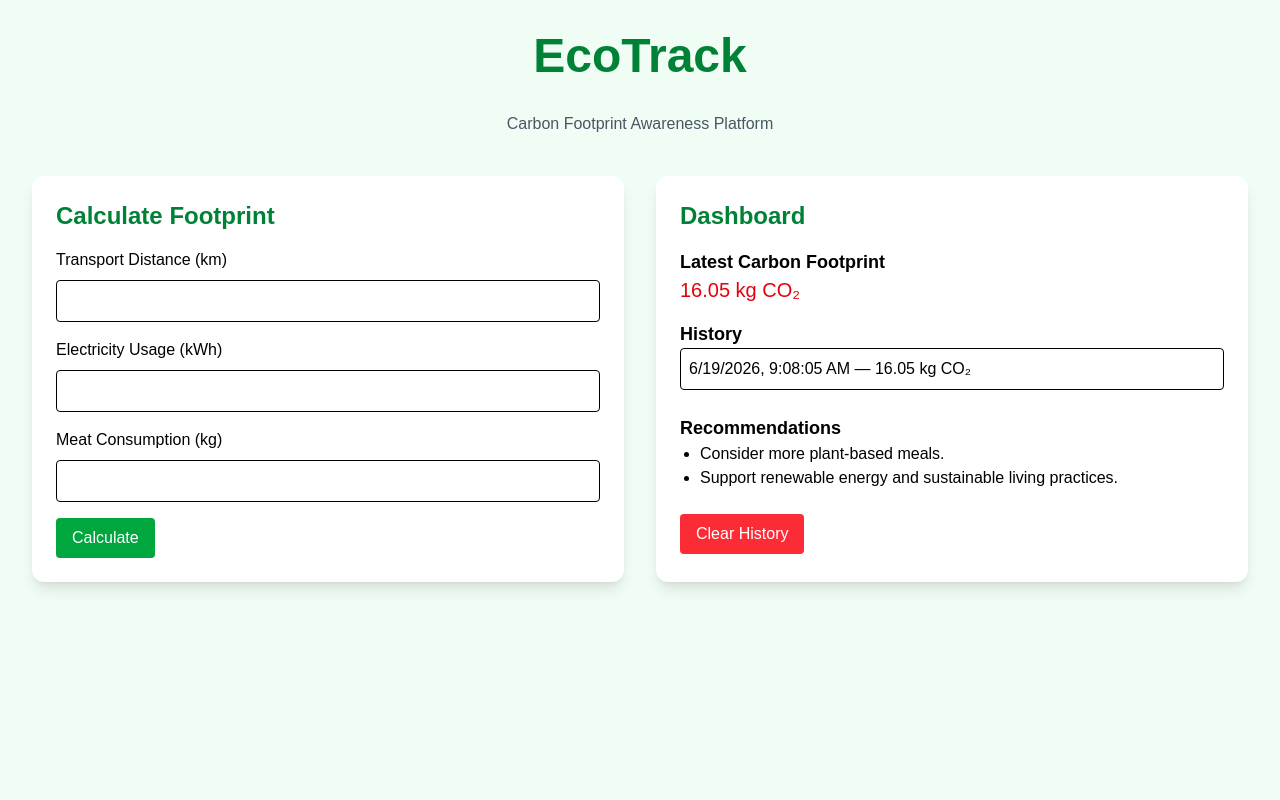
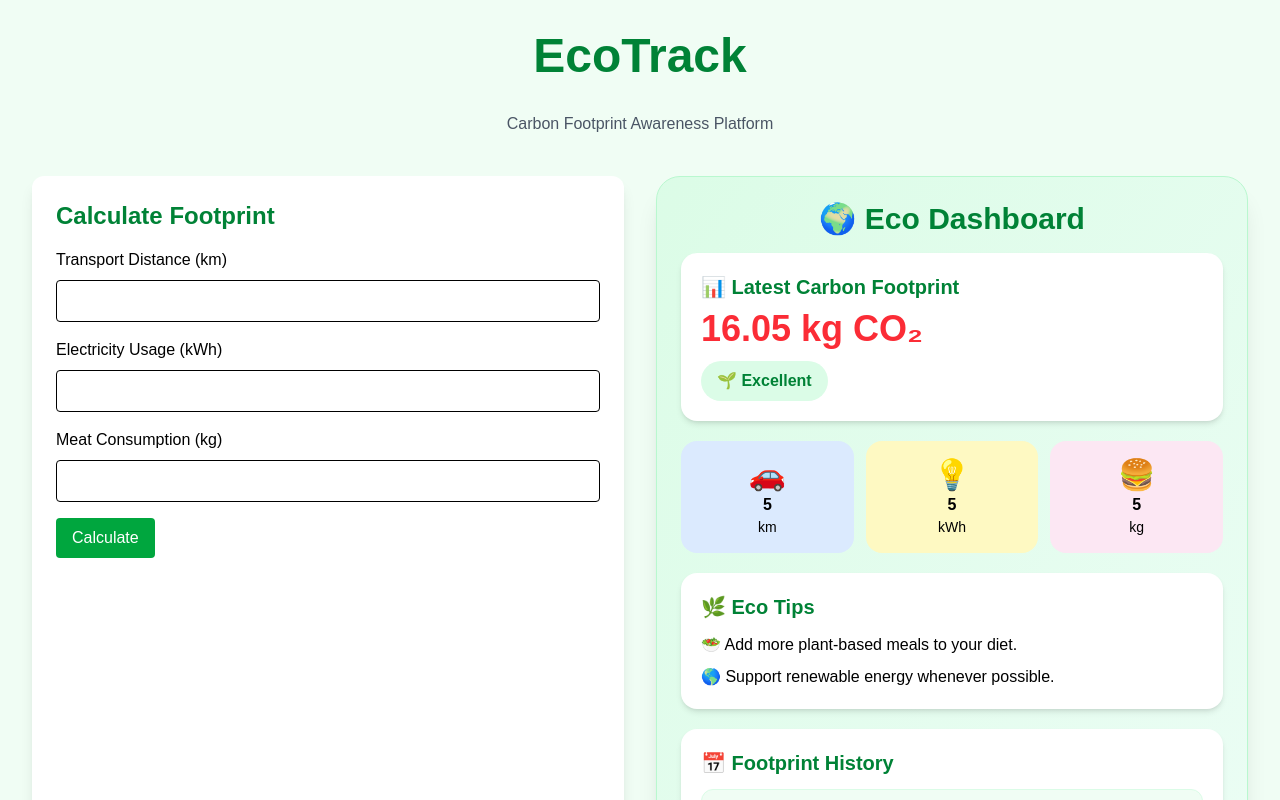
Before and after one commit to varsha-valavan/ecotrack-carbon-footprint, a React (Vite) app: page / in a window 1280 px wide. Both pictures are taken after typing "5", "5", "5" into the empty fields and a click on the button "Calculate". Shown: the top 800 px of the page. Built offline with nearby package versions, Linux system fonts and the light colour scheme.

Commit message:
Restore EcoTrack functionality

```diff
--- a/src/Components/Dashboard.jsx
+++ b/src/Components/Dashboard.jsx
@@ -4,66 +4,90 @@ function Dashboard({ entries, clearHistory }) {
       ? entries[entries.length - 1]
       : null;
 
+  const getStatus = () => {
+    if (!latest) return "";
+
+    if (latest.total < 20) return "🌱 Excellent";
+    if (latest.total < 50) return "🌿 Moderate";
+    return "🔥 High";
+  };
+
   return (
-    <div className="bg-white p-6 rounded-xl shadow-lg">
-      <h2 className="text-2xl font-bold mb-4 text-green-700">
-        Dashboard
+    <div className="bg-gradient-to-br from-green-100 to-emerald-50 p-6 rounded-3xl shadow-xl border border-green-200">
+      <h2 className="text-3xl font-bold text-center text-green-700 mb-4">
+        🌍 Eco Dashboard
       </h2>
 
       {entries.length === 0 ? (
-        <p>No records available.</p>
+        <div className="text-center py-10">
+          <div className="text-6xl mb-3">🐣</div>
+          <p className="text-gray-600 text-lg">
+            No records yet.
+          </p>
+          <p className="text-sm text-gray-500">
+            Start calculating your carbon footprint!
+          </p>
+        </div>
       ) : (
         <>
-          <div className="mb-4">
-            <h3 className="font-bold text-lg">
-              Latest Carbon Footprint
+          {/* Latest Footprint Card */}
+          <div className="bg-white rounded-2xl shadow-md p-5 mb-5">
+            <h3 className="text-xl font-bold mb-2 text-green-700">
+              📊 Latest Carbon Footprint
             </h3>
 
-            <p className="text-xl text-red-600">
+            <p className="text-4xl font-bold text-red-500">
               {latest.total} kg CO₂
             </p>
+
+            <div className="mt-3 inline-block bg-green-100 text-green-700 px-4 py-2 rounded-full font-semibold">
+              {getStatus()}
+            </div>
           </div>
 
-          <div className="mb-4">
-            <h3 className="font-bold text-lg">
-              History
+          {/* Cute Stats */}
+          <div className="grid grid-cols-3 gap-3 mb-5">
+            <div className="bg-blue-100 p-4 rounded-2xl text-center">
+              <div className="text-3xl">🚗</div>
+              <p className="font-bold">{latest.transport}</p>
+              <p className="text-sm">km</p>
+            </div>
+
+            <div className="bg-yellow-100 p-4 rounded-2xl text-center">
+              <div className="text-3xl">💡</div>
+              <p className="font-bold">{latest.electricity}</p>
+              <p className="text-sm">kWh</p>
+            </div>
+
+            <div className="bg-pink-100 p-4 rounded-2xl text-center">
+              <div className="text-3xl">🍔</div>
+              <p className="font-bold">{latest.food}</p>
+              <p className="text-sm">kg</p>
+            </div>
+          </div>
+
+          {/* Recommendations */}
+          <div className="bg-white rounded-2xl shadow-md p-5 mb-5">
+            <h3 className="text-xl font-bold text-green-700 mb-3">
+              🌿 Eco Tips
             </h3>
 
             <ul className="space-y-2">
-              {entries.map((entry, index) => (
-                <li
-                  key={index}
-                  className="border p-2 rounded"
-                >
-                  {entry.date} — {entry.total} kg CO₂
-                </li>
-              ))}
-            </ul>
-          </div>
-
-          <div className="mt-6">
-            <h3 className="font-bold text-lg">
-              Recommendations
-            </h3>
-
-            <ul className="list-disc ml-5">
               {latest.transport > 20 && (
                 <li>
-                  Use public transport, cycling, or
-                  carpooling.
+                  🚲 Try cycling, walking or public transport.
                 </li>
               )}
 
               {latest.electricity > 10 && (
                 <li>
-                  Reduce electricity usage and switch to
-                  LED bulbs.
+                  💡 Switch off unused appliances and use LEDs.
                 </li>
               )}
 
               {latest.food > 2 && (
                 <li>
-                  Consider more plant-based meals.
+                  🥗 Add more plant-based meals to your diet.
                 </li>
               )}
 
@@ -71,24 +95,51 @@ function Dashboard({ entries, clearHistory }) {
                 latest.electricity <= 10 &&
                 latest.food <= 2 && (
                   <li>
-                    Excellent! Your lifestyle is already
-                    eco-friendly.
+                    🌟 Amazing! Your lifestyle is eco-friendly.
                   </li>
                 )}
 
               <li>
-                Support renewable energy and sustainable
-                living practices.
+                🌎 Support renewable energy whenever possible.
               </li>
             </ul>
           </div>
 
-          <button
-            onClick={clearHistory}
-            className="mt-6 bg-red-500 text-white px-4 py-2 rounded hover:bg-red-600"
-          >
-            Clear History
-          </button>
+          {/* History */}
+          <div className="bg-white rounded-2xl shadow-md p-5">
+            <h3 className="text-xl font-bold text-green-700 mb-3">
+              📅 Footprint History
+            </h3>
+
+            <div className="max-h-56 overflow-y-auto">
+              {entries
+                .slice()
+                .reverse()
+                .map((entry, index) => (
+                  <div
+                    key={index}
+                    className="bg-green-50 border border-green-100 p-3 rounded-xl mb-2"
+                  >
+                    <div className="flex justify-between">
+                      <span>🌱 {entry.total} kg CO₂</span>
+                      <span className="text-xs text-gray-500">
+                        {entry.date}
+                      </span>
+                    </div>
+                  </div>
+                ))}
+            </div>
+          </div>
+
+          {/* Clear Button */}
+          <div className="text-center mt-6">
+            <button
+              onClick={clearHistory}
+              className="bg-red-500 hover:bg-red-600 text-white px-6 py-3 rounded-full shadow-lg transition"
+            >
+              🗑️ Clear History
+            </button>
+          </div>
         </>
       )}
     </div>
```
